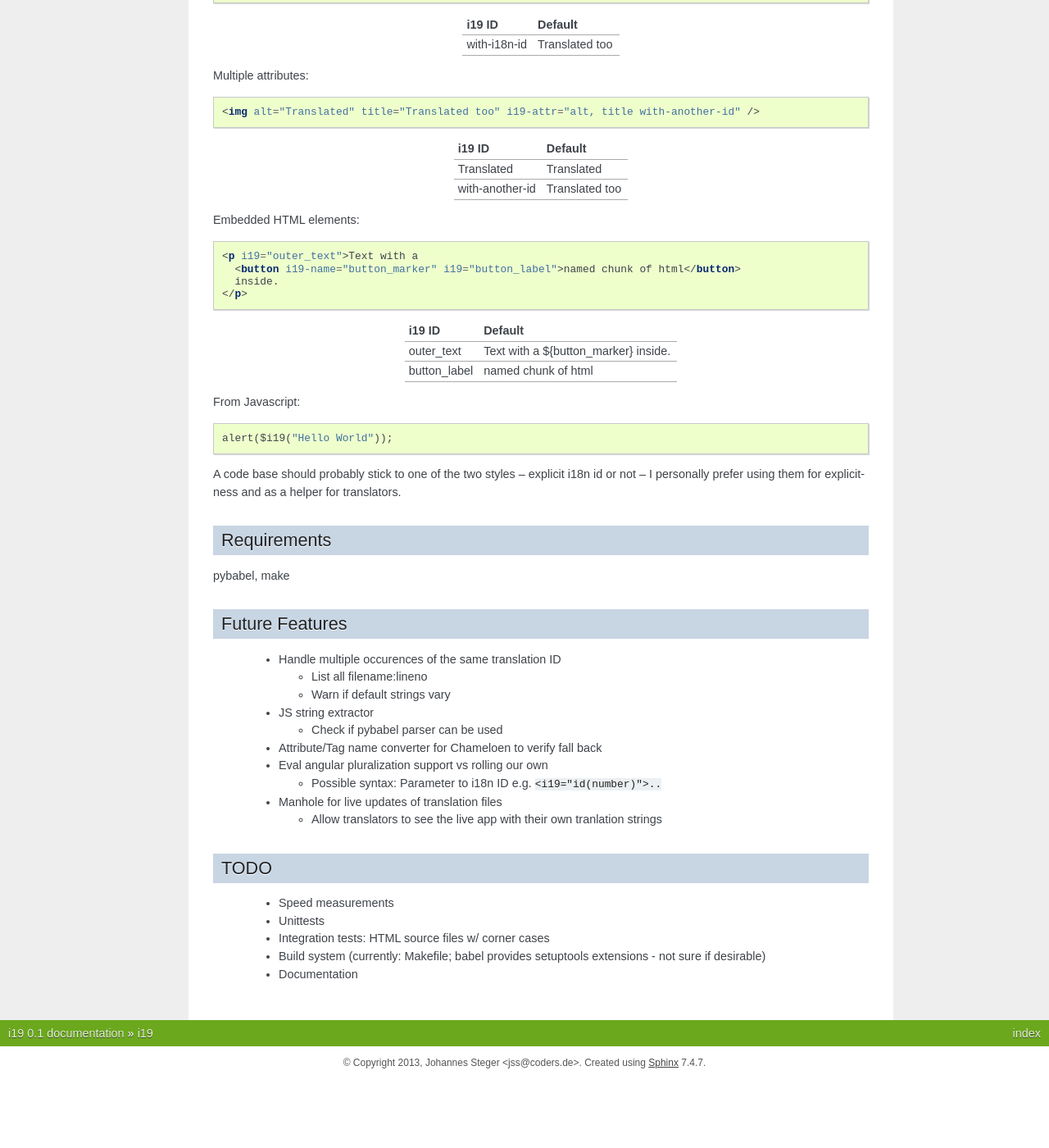
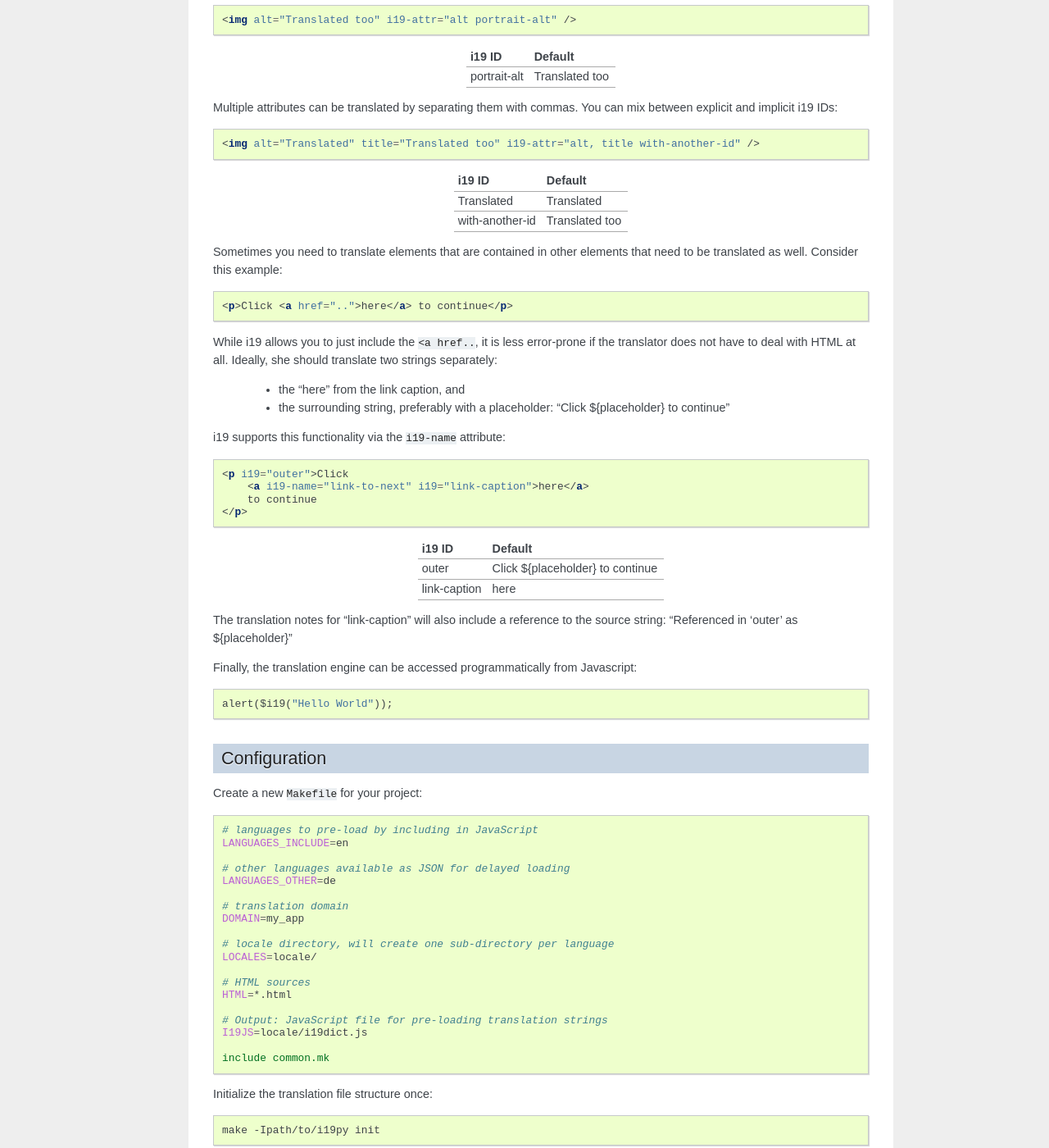
Before and after one commit to johaness/i19, a Sphinx documentation site: the page built from doc/index.rst, in a window 1280 px wide and 1400 px high, scrolled down 1714 px. Shown: the whole window at 82% size. Built offline with Sphinx 7.4.7, drawn with Linux system fonts in a browser that asks for light colours; before the commit the page ends 3030 px from its top, so only the background shows below that; some of the changed text lies outside the part shown.

Commit message:
Common Makefile, Documentation

```diff
--- a/doc/index.rst
+++ b/doc/index.rst
@@ -18,11 +18,11 @@
 --------
 
  1. Annotate HTML (see Examples below), include ``lib/i19.js``
- 2. Run extraction (see ``demo/Makefile``)
+ 2. Run extraction (see Usage below)
  3. Edit translation strings (see ``demo/locales/en/LC_MESSAGES/demo.po``)
  4. Compile JSON language file (eg ``demo/locales/en.json``) and
-    JavaScript preloader ``i19dict.js``
- 5. Switch languages on the fly by calling ``$i19.set_lang('de')``
+    JavaScript pre-loader
+ 5. Use the ``$i19`` angular service and switch languages on the fly by calling ``$i19.set_lang('de')``
 
 
 Features
@@ -41,12 +41,15 @@
 On the other hand, this remains an inline i18n solution, so the HTML inevitably gets more cluttered.
 
 
-Examples
---------
+Translation Examples
+--------------------
 
 .. highlight:: html
 
-Anonymous tag::
+The following examples demonstrate usage of the various ``i19-*`` attributes
+and show the resulting translation data.
+
+To translate the *content* of an HTML element, either use the ``i19`` tag::
 
     <i19>Tag only</i19>
 
@@ -56,7 +59,7 @@
 Tag only         Tag only
 ===============  ===========================
 
-Anonymous tag marked by attribute::
+or the ``i19`` attribute::
 
     <div i19>Attribute</div>
 
@@ -66,7 +69,8 @@
 Attribute        Attribute
 ===============  ===========================
 
-Named tag::
+To help translators we strongly suggest giving each translation string a name ("i19 ID")
+to establish context::
 
     <div i19="product-view-h">With explicit i18n IDs</div>
 
@@ -76,7 +80,7 @@
 product-view-h   With explicit i18n IDs
 ===============  ===========================
 
-Anonymous attributes::
+To translate *attributes* of HTML nodes, use the ``i19-attr`` tag::
 
     <img alt="Translated" i19-attr="alt" />
 
@@ -86,17 +90,18 @@
 Translated       Translated
 ===============  ===========================
 
-Named attributes::
+Again, you should provide a name for the string::
 
-    <img alt="Translated too" i19-attr="alt with-i18n-id" />
+    <img alt="Translated too" i19-attr="alt portrait-alt" />
 
 ===============  ===========================
 i19 ID           Default
 ===============  ===========================
-with-i18n-id     Translated too
+portrait-alt     Translated too
 ===============  ===========================
 
-Multiple attributes::
+Multiple attributes can be translated by separating them with commas.
+You can mix between explicit and implicit i19 IDs::
 
     <img alt="Translated" title="Translated too" i19-attr="alt, title with-another-id" />
 
@@ -107,29 +112,89 @@
 with-another-id  Translated too
 ===============  ===========================
 
-Embedded HTML elements::
+Sometimes you need to translate elements that are contained in other elements
+that need to be translated as well. Consider this example::
 
-    <p i19="outer_text">Text with a
-      <button i19-name="button_marker" i19="button_label">named chunk of html</button>
-      inside.
+    <p>Click <a href="..">here</a> to continue</p>
+
+While i19 allows you to just include the ``<a href..``, it is
+less error-prone if the translator does not have to deal with
+HTML at all.
+Ideally, she should translate two strings separately:
+
+ * the "here" from the link caption, and
+ * the surrounding string, preferably with a placeholder: "Click ${placeholder} to continue"
+
+i19 supports this functionality via the ``i19-name`` attribute::
+
+    <p i19="outer">Click
+        <a i19-name="link-to-next" i19="link-caption">here</a>
+        to continue
     </p>
+
 
 ===============  =============================
 i19 ID           Default
 ===============  =============================
-outer_text       Text with a ${button_marker} inside.
-button_label     named chunk of html
+outer            Click ${placeholder} to continue
+link-caption     here
 ===============  =============================
+
+The translation notes for "link-caption" will also include a reference to the
+source string: "Referenced in 'outer' as ${placeholder}"
 
 
 .. highlight:: javascript
 
-From Javascript::
+Finally, the translation engine can be accessed programmatically from Javascript::
 
     alert($i19("Hello World"));
 
-A code base should probably stick to one of the two styles -- explicit i18n id or not --
-I personally prefer using them for explicitness and as a helper for translators.
+
+Configuration
+-----
+
+.. highlight:: makefile
+
+Create a new ``Makefile`` for your project::
+
+    # languages to pre-load by including in JavaScript
+    LANGUAGES_INCLUDE=en
+
+    # other languages available as JSON for delayed loading
+    LANGUAGES_OTHER=de
+
+    # translation domain
+    DOMAIN=my_app
+
+    # locale directory, will create one sub-directory per language
+    LOCALES=locale/
+
+    # HTML sources
+    HTML=*.html
+
+    # Output: JavaScript file for pre-loading translation strings
+    I19JS=locale/i19dict.js
+
+    include common.mk
+
+
+.. highlight:: shell
+
+Initialize the translation file structure once::
+
+    make -Ipath/to/i19py init
+
+Usage
+-----
+
+Extract strings from source, merge with update existing translations,
+compile JavaScript and JSON output::
+
+    make -Ipath/to/i19py
+
+Instead of providing the path to i19py on the command line you can also
+change the ``include common.mk`` line in the Makefile to contain the full path.
 
 
 Requirements
```
Also changed, not shown: other parts of doc/index.rst (+1 -1 lines), 4 other files.
